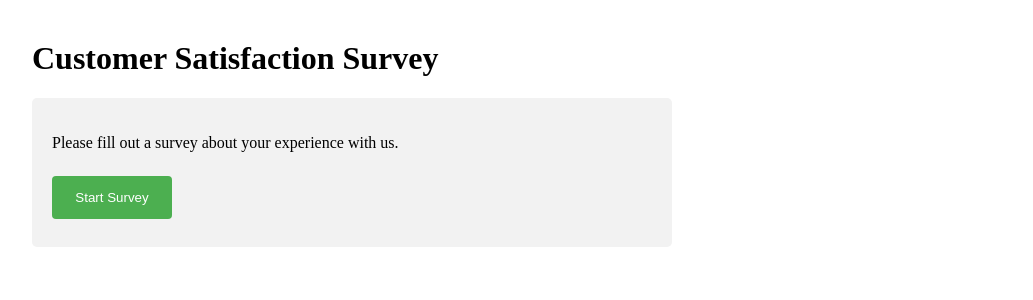
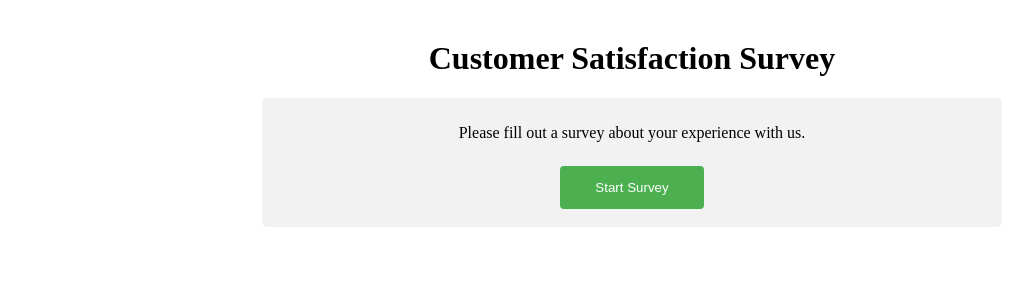
Before and after one commit to cnyambo/Flask_Survey, a Flask app: page / in a window 1280 px wide. Shown: the top 300 px of the page, without its empty margins (8-1041 px from the left). Run offline with Flask 2, Linux system fonts and the light colour scheme.

Commit message:
add some styles

```diff
--- a/static/app.css
+++ b/static/app.css
@@ -7,6 +7,7 @@ div {
     background-color: #f2f2f2;
     padding: 20px;
     width: 50%;
+    text-align: center;
   }
 
 div button {
@@ -23,3 +24,16 @@ div button {
 div button:hover {
     background-color: #45a049;
 }
+
+h1, h3{
+    text-align: center;
+}
+.center {
+    margin: auto;
+    width: 60%;
+    padding: 10px;
+  }
+ol{
+    text-align: justify;
+
+}
--- a/templates/form.html
+++ b/templates/form.html
@@ -3,7 +3,7 @@
     Survey Page
 {% endblock %}
 {% block content%}
-<div>
+<div class="center">
     <h3>{{question.question}}</h3>
     <form  action="/survey" method="POST">
 
--- a/templates/index.html
+++ b/templates/index.html
@@ -5,7 +5,7 @@
 
 {% block content %}
 	<h1>{{ title }}</h1>
-	<div>
+	<div class="center">
 		<p>{{ instructions }}</p>
 
 		<form action = "/start" method="POST">
--- a/templates/thank.html
+++ b/templates/thank.html
@@ -4,8 +4,8 @@
 {% endblock %}
 {% block content%}
 <h3>Thank You</h3>
-<div>
-    <p>These are your answers :</p>
+<div class="center">
+    <p style="text-align: justify;">These are your answers :</p>
 
     <ol>
         {% for val in resp %}
```
